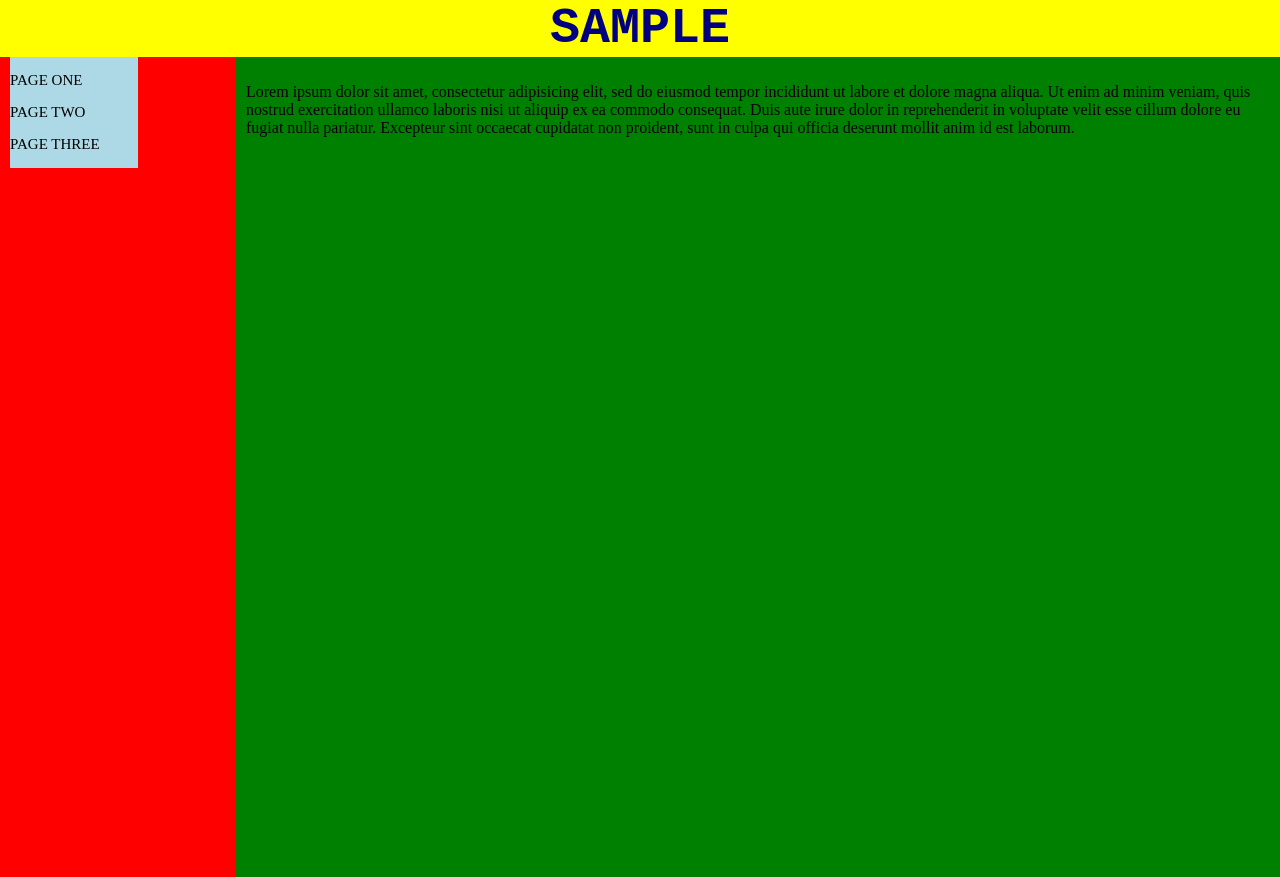
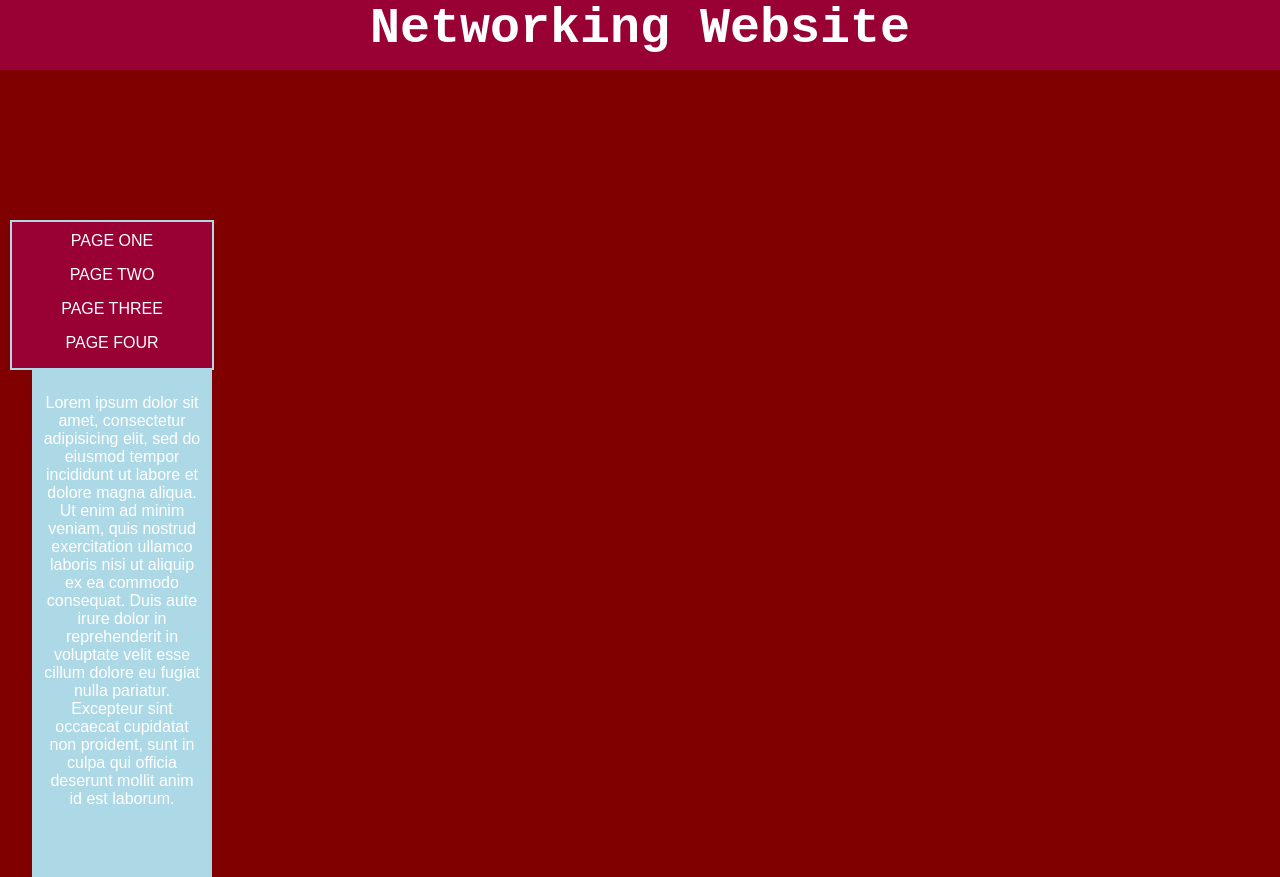
Before and after one commit to liamreuben/Networkingwebsite-, a plain HTML site: page index.html in a window 1280 px wide. After the commit the page ends 800 px from the top, so only its background shows below. Drawn offline with Linux system fonts and the light colour scheme.

Commit message:
website broken, colour change and menu implemented, content broken at the moment

```diff
--- a/index.html
+++ b/index.html
@@ -5,12 +5,20 @@
   </head>
   <body>
     <div id="header">
-    <h1> SAMPLE </h1>
+    <h1> Networking Website </h1>
   </div>
 <div id="menu">
+<div id="nav"
 <p>PAGE ONE</p>
+<div class="line">
 <p>PAGE TWO</p>
+<div class="line">
 <p>PAGE THREE</p>
+<div class="line">
+<p>PAGE FOUR</p>
+<div class="line">
+</div>
+</div>
 </div>
   <div id="content">
     <p> Lorem ipsum dolor sit amet, consectetur adipisicing elit, sed do eiusmod tempor incididunt ut labore et dolore magna aliqua. Ut enim ad minim veniam, quis nostrud exercitation ullamco laboris nisi ut aliquip ex ea commodo consequat. Duis aute irure dolor in reprehenderit in voluptate velit esse cillum dolore eu fugiat nulla pariatur. Excepteur sint occaecat cupidatat non proident, sunt in culpa qui officia deserunt mollit anim id est laborum. </p>
--- a/stylesheet.css
+++ b/stylesheet.css
@@ -4,36 +4,47 @@ html, body, div, h1 {
 }
 
 body {
-  background-color: red;
+  background-color: maroon
 }
 
 h1 {
-  color: navy;
+  color: white;
   text-align: center;
   font-size: 50px;
   font-family: monospace;
 }
 
 #header {
-  background-color: yellow;
+  background-color: #990033;
+  height: 70px;
+
+}
+
+#nav {
+  border: 2px solid lightblue;
+  width: 200px;
+  font-family:sans-serif;
+  color: white;
+  background-color: #990033;
+  padding-top: 10px;
+  text-align: center;
 }
 
 #menu {
-  font-size: 15px;
-  width: 10%;
-  margin-left: 10px;
-  background-color: lightblue;
-  position: relative;
-  float: left;
+  color: white;
+  width: 20%;
+  height: 100%;
+  background-color: maroon;
+  position: fixed;
+  padding-top: 150px;
+  padding-left: 10px;
 }
 
 #content {
   height: 100%;
   width: 80%;
   position: relative;
-  background-color: green;
+  background-color: lightblue;
   float: right;
-  z-index: 10;
   padding: 10px;
-
 }
```
